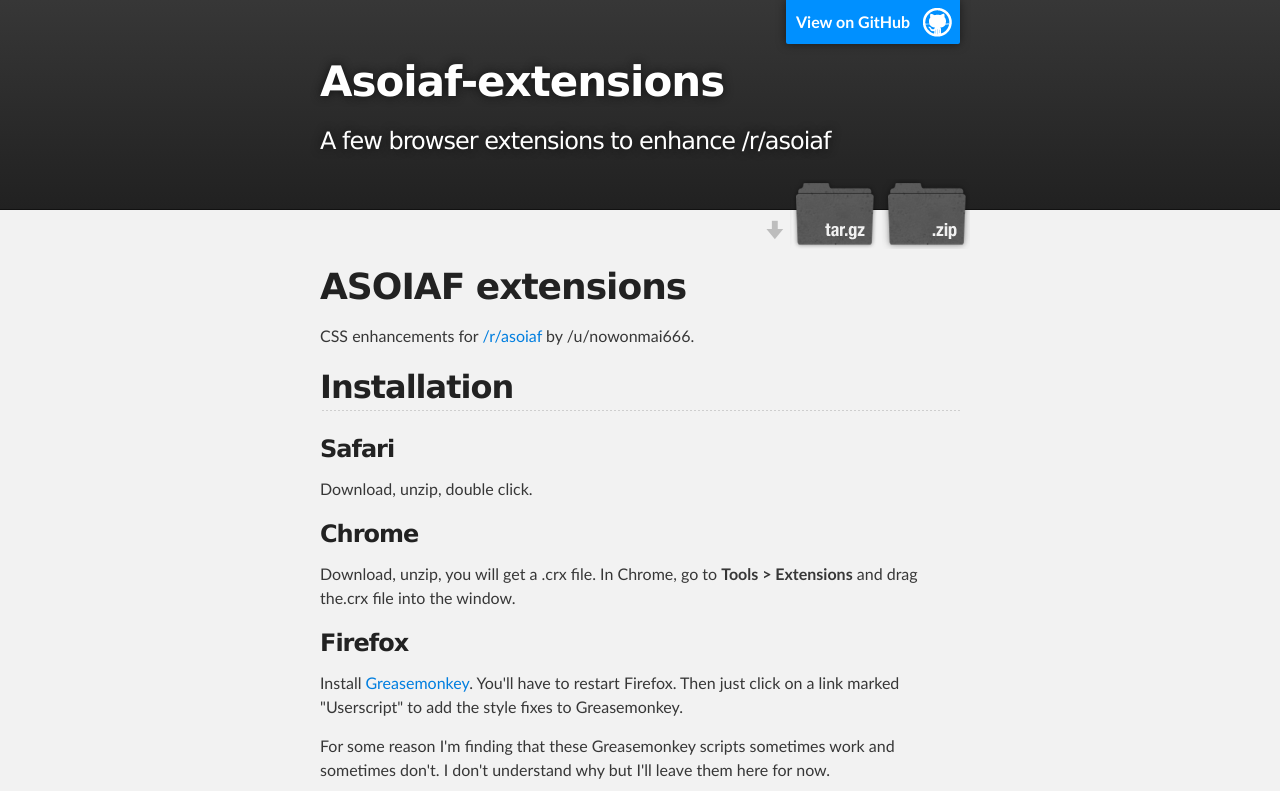
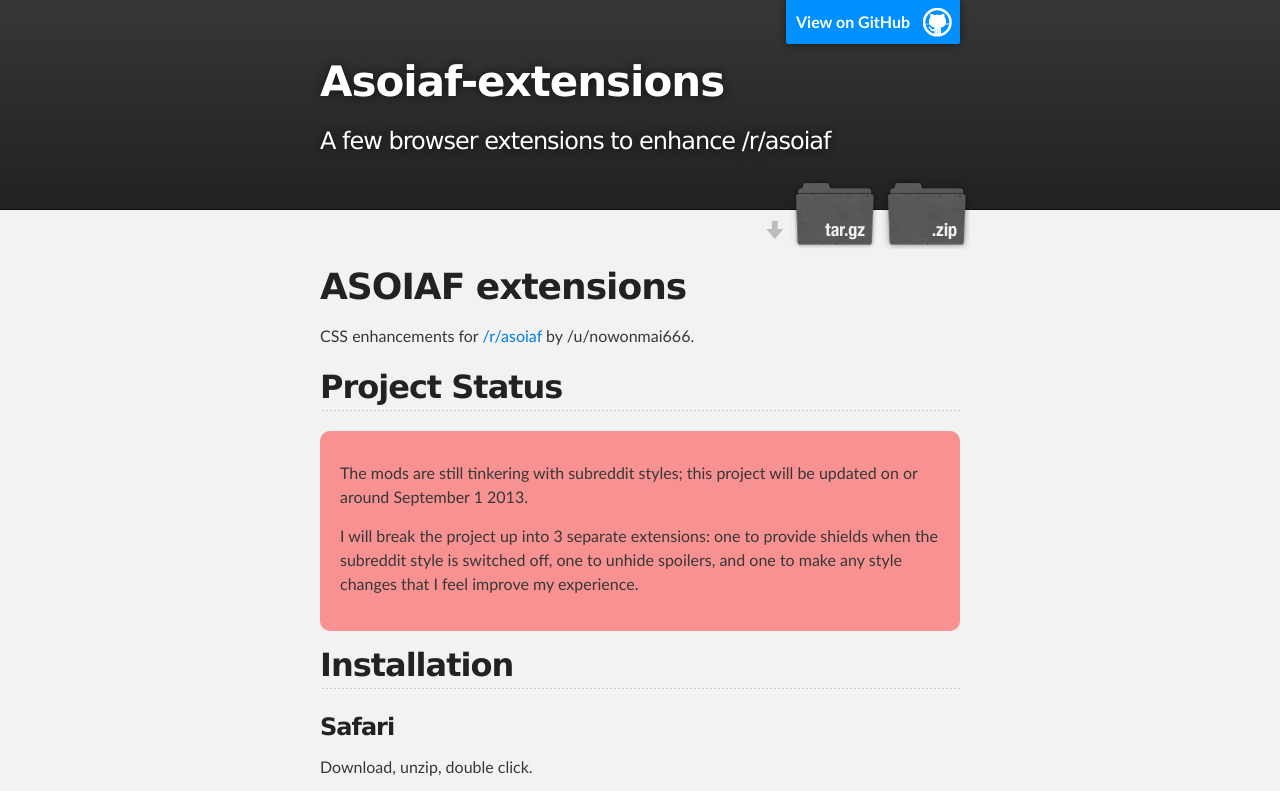
Before and after one commit to nowonmai666/asoiaf-extensions, a plain HTML site: page index.html in a window 1280 px wide. Shown: the top 791 px of the page. Drawn offline with Linux system fonts and the light colour scheme.

Commit message:
status update

```diff
--- a/index.html
+++ b/index.html
@@ -36,6 +36,12 @@
 
 <p>CSS enhancements for <a href="http://www.reddit.com/r/asoiaf">/r/asoiaf</a> by /u/nowonmai666.</p>
 
+<h2>Project Status</h2>
+
+<div class="warning">
+	<p>The mods are still tinkering with subreddit styles; this project will be updated on or around September 1 2013.</p>
+	<p>I will break the project up into 3 separate extensions: one to provide shields when the subreddit style is switched off, one to unhide spoilers, and one to make any style changes that I feel improve my experience.</p>
+</div>
 <h2>Installation</h2>
 
 <h3>Safari</h3>
@@ -49,9 +55,6 @@
 <h3>Firefox</h3>
 
 <p>Install <a href="https://addons.mozilla.org/en-US/firefox/addon/greasemonkey/">Greasemonkey</a>. You'll have to restart Firefox. Then just click on a link marked "Userscript" to add the style fixes to Greasemonkey.</p>
-
-<p>For some reason I'm finding that these Greasemonkey scripts sometimes work and sometimes don't. I don't understand why but I'll leave them here for now.</p>
-
 
 <h3>Other Browsers</h3>
 
--- a/stylesheets/stylesheet.css
+++ b/stylesheets/stylesheet.css
@@ -434,3 +434,9 @@ Custom Styles
 .goodies {
 	background: #F8FE2F;
 }
+
+.warning {
+	background-color: rgba(255,0,0,0.4);
+	padding: 20px;
+	border-radius: 10px;
+}
```
